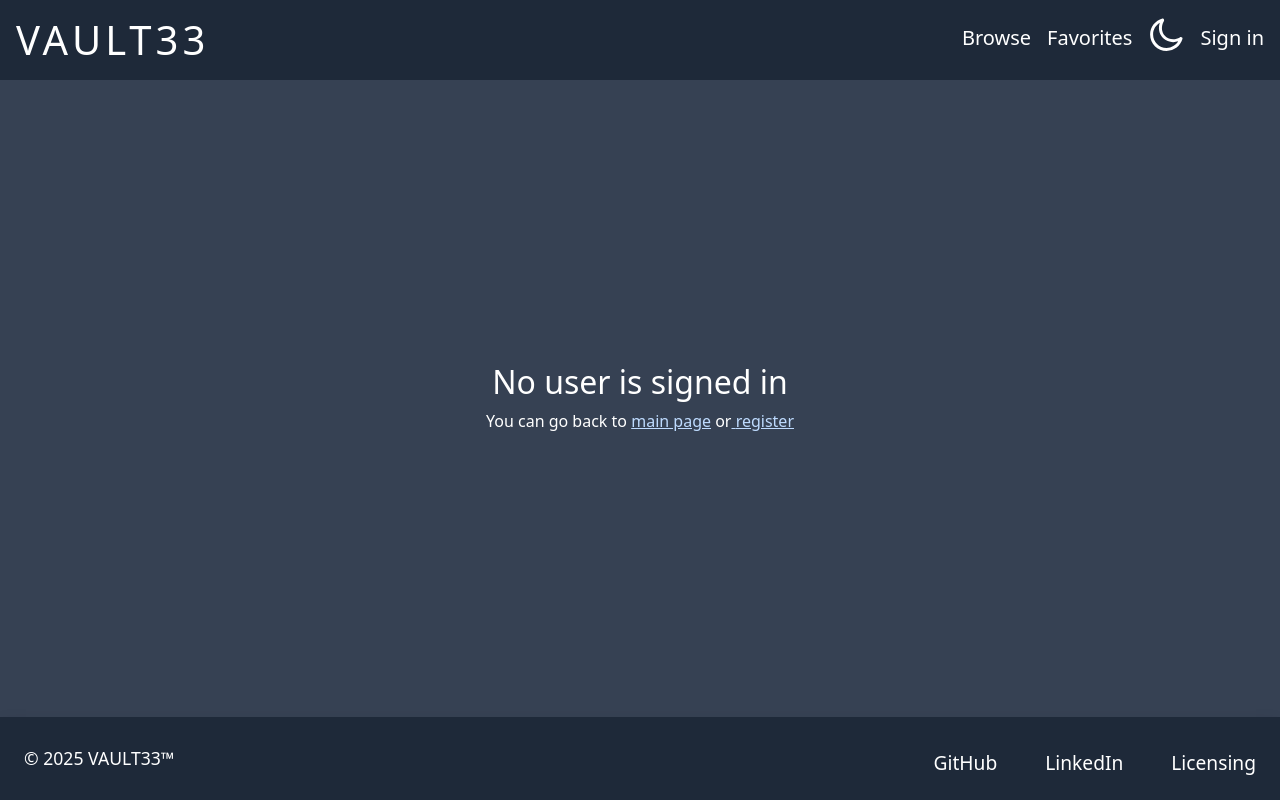
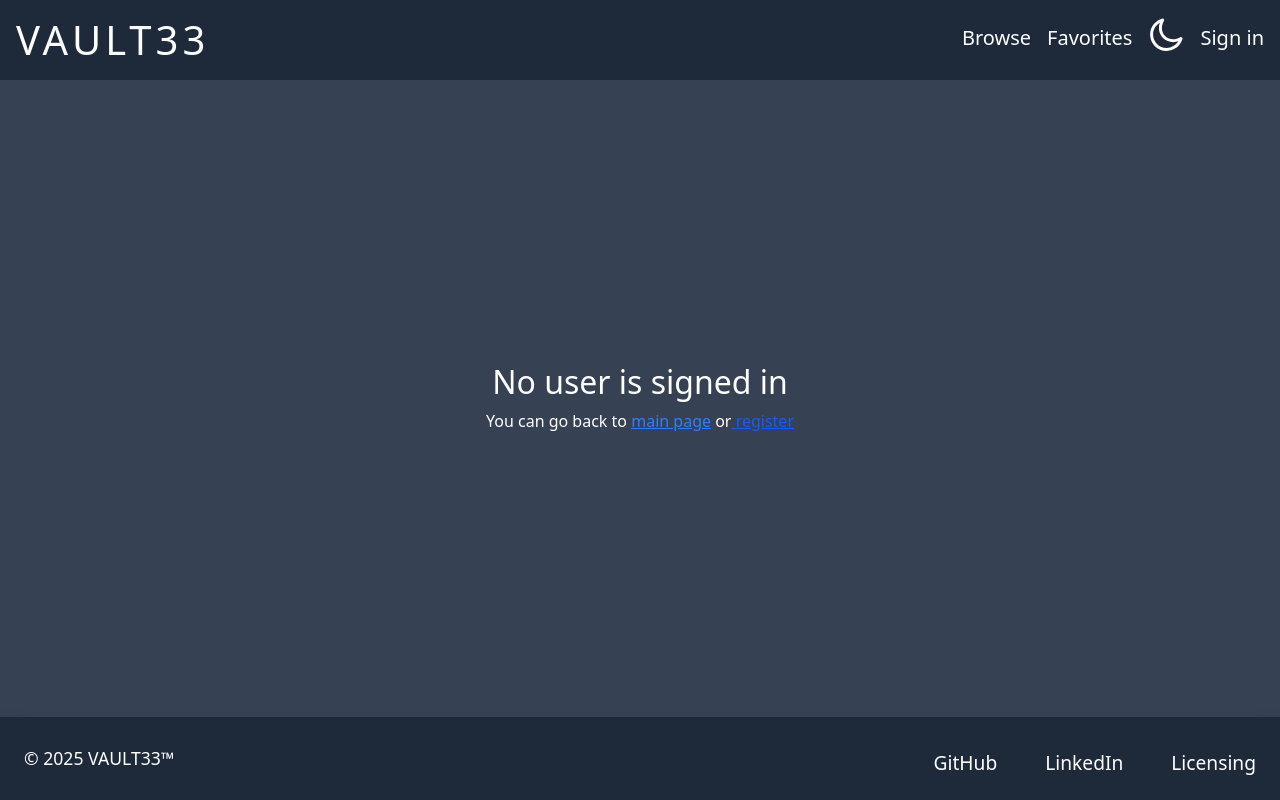
Before and after one commit to thedenisovan/videogame-archive, a React (Vite) app: page /fav in a window 1280 px wide. Built offline with nearby package versions, Linux system fonts and the light colour scheme.

Commit message:
Add: meta tags to improve seo

```diff
--- a/index.html
+++ b/index.html
@@ -3,11 +3,15 @@
   <head>
     <meta charset="UTF-8" />
     <link rel="icon" type="image/svg+xml" href="/vite.svg" />
+    <meta
+      name="description"
+      content="Game Vault is your ultimate hub for discovering, reviewing, and exploring the latest video games across all platforms."
+    />
     <meta name="viewport" content="width=device-width, initial-scale=1.0" />
     <title>Game Vault</title>
   </head>
   <body>
     <div id="root"></div>
-    <script type="module" src="/src/main.tsx"></script>
+    <script type="module" src="/src/main.tsx" defer></script>
   </body>
 </html>
--- a/src/components/App.tsx
+++ b/src/components/App.tsx
@@ -1,4 +1,4 @@
-import { useState, createContext, useEffect } from 'react';
+import { useState, createContext } from 'react';
 // import useGameData from '../components/apiHooks/GameData';
 import Header from './header/Header';
 import FooterComp from './footer/FooterComp';
@@ -18,14 +18,11 @@ const AuthorizationContext = createContext({
 export default function App() {
   // const { data } = useGameData({ title: 'elder scrolls skyrim' });
   const [dark, setDark] = useState<boolean>(true);
-  const [isLoggedIn, setLoggedIn] = useState<boolean>(false);
+  const [isLoggedIn /*setLoggedIn*/] = useState<boolean>(false);
 
   const themeBg = () => (dark ? 'bg-gray-700' : 'bg-white');
   const themeText = () => (dark ? '!text-white' : '!text-black');
   const toggleDark = () => setDark(!dark);
-  useEffect(() => {
-    setLoggedIn(false);
-  }, []); //!TODO : change to appropriate authorization logic
 
   return (
     <div className={`${themeText()} ${themeBg()} flex flex-col h-[100%]`}>
--- a/src/components/footer/FooterComp.tsx
+++ b/src/components/footer/FooterComp.tsx
@@ -48,6 +48,7 @@ function FooterLink({
   dark: boolean;
 }) {
   return (
+    <li>
       <a
         className={`!no-underline md:text-[1.2rem] ${
           dark ? 'text-white' : 'text-black'
@@ -57,5 +58,6 @@ function FooterLink({
       >
         {children}
       </a>
+    </li>
   );
 }
--- a/src/components/main/auth/Authorization.tsx
+++ b/src/components/main/auth/Authorization.tsx
@@ -1,7 +1,7 @@
 export default function Authorization() {
   return (
     <main className='flex-1 flex justify-center items-center'>
-      <h1>auth page</h1>
+      <h2>auth page</h2>
     </main>
   );
 }
--- a/src/components/main/discoverPage/Discover.tsx
+++ b/src/components/main/discoverPage/Discover.tsx
@@ -1,7 +1,7 @@
 export default function Discover() {
   return (
     <main className={`flex-1 flex justify-center items-center`}>
-      <h1>discover page</h1>
+      <h2>discover page</h2>
     </main>
   );
 }
--- a/src/components/main/favoritesPage/Favorites.tsx
+++ b/src/components/main/favoritesPage/Favorites.tsx
@@ -7,7 +7,7 @@ export default function Favorites() {
 
   return (
     <main className={`flex-1 flex justify-center items-center`}>
-      {isLoggedIn ? <h1>Favorites page</h1> : <NoUser />}
+      {isLoggedIn ? <h2>Favorites page</h2> : <NoUser />}
     </main>
   );
 }
@@ -17,12 +17,12 @@ function NoUser() {
     <div>
       <h2 className='text-center'>No user is signed in</h2>
       You can go back to{' '}
-      <Link className=' !text-blue-200' to='/'>
+      <Link className=' !text-blue-500' to='/'>
         {' '}
         main page
       </Link>{' '}
       or
-      <Link className=' !text-blue-200' to='/auth'>
+      <Link className=' !text-blue-600' to='/auth'>
         {' '}
         register
       </Link>
```
Lines whose indentation alone changed are shown as unchanged.
